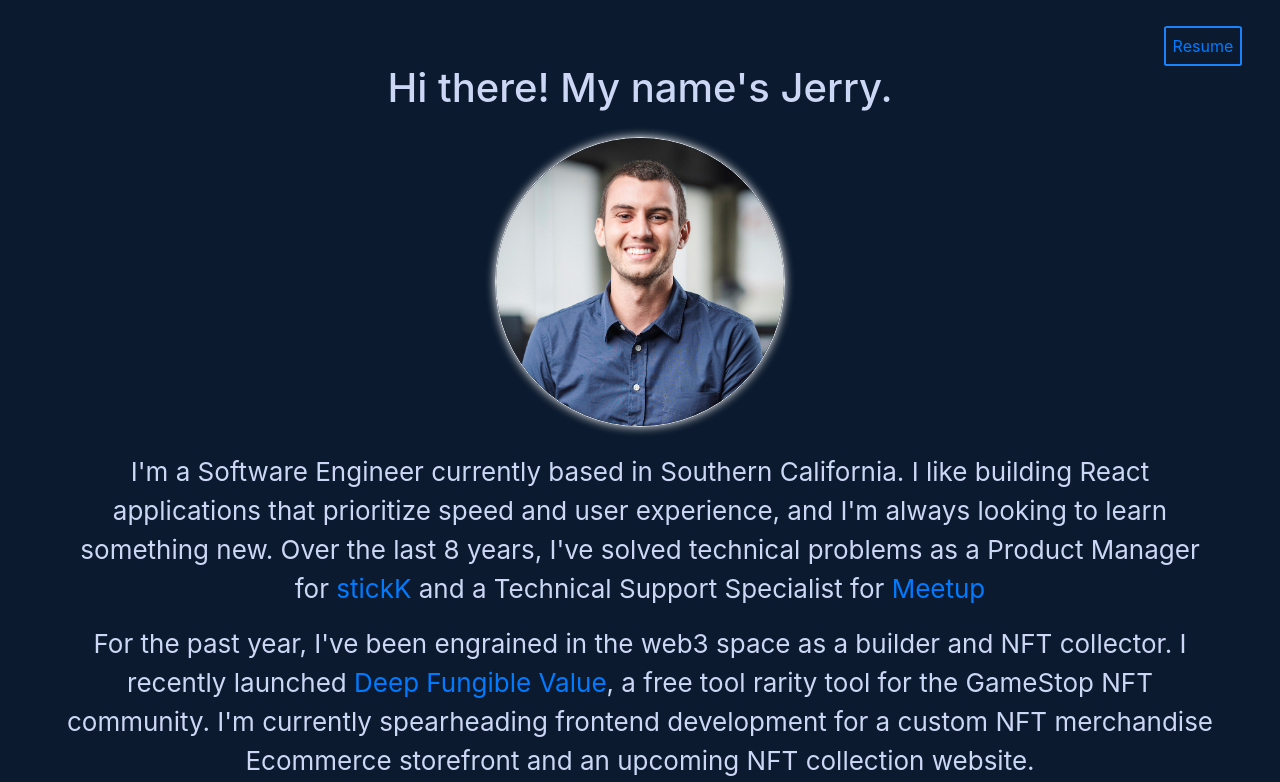
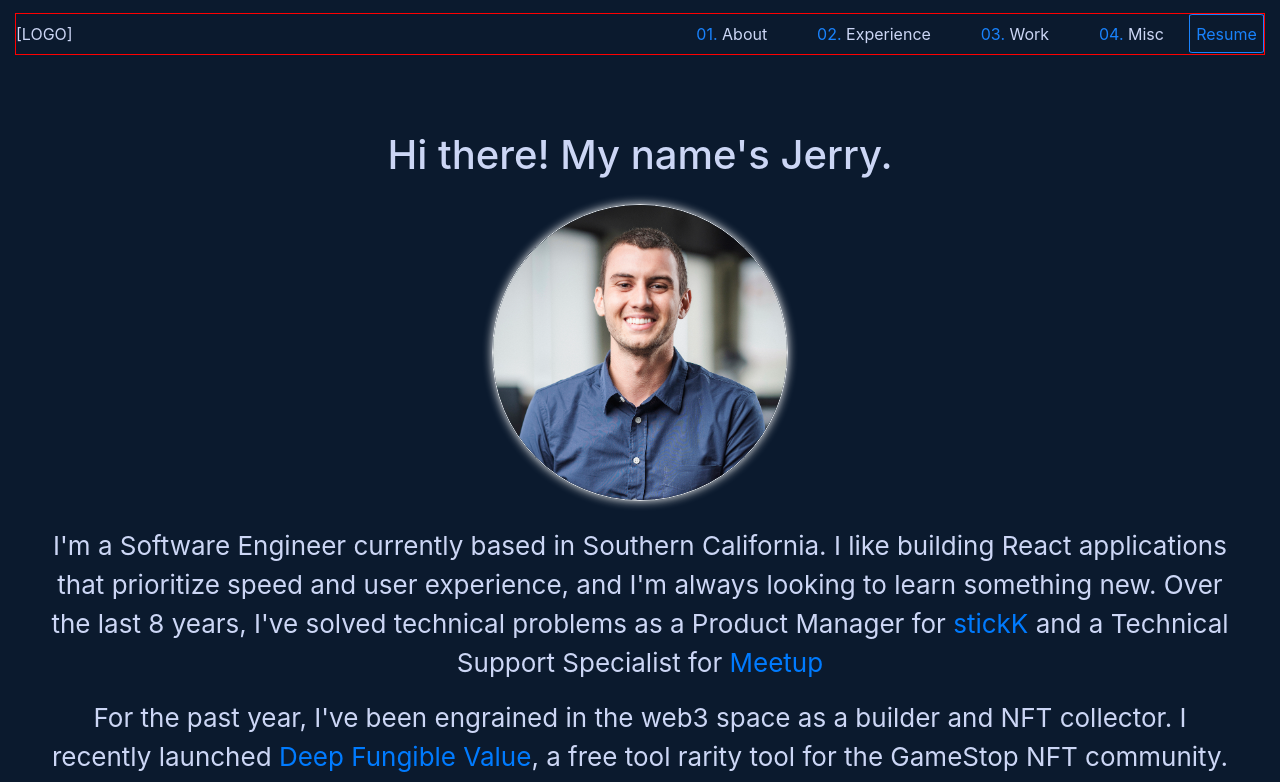
Before and after one commit to brownjer3/personal-website, a React (Create React App) app: page / in a window 1280 px wide. Shown: the top 782 px of the page. Built offline with nearby package versions, Linux system fonts and the light colour scheme.

Commit message:
add full navbar structure and styling

```diff
--- a/src/App.css
+++ b/src/App.css
@@ -11,38 +11,54 @@
 	flex-direction: column;
 	justify-content: flex-start;
 	font-size: calc(10px + 2vmin);
-	/* color: white; */
 	color: #ccd6f5;
-	padding: 0% 1%;
+	/* padding: 0% 1%; */
 }
 
 .top-nav {
-	position: fixed;
+	border: 1px solid red;
 	display: flex;
 	justify-content: end;
-	right: 0px;
+	align-items: center;
 	width: 100%;
 	font-size: 1rem;
-	margin: 2% 3%;
+	margin: 1% 0%;
 }
 
-.resume {
-	border: 2px solid #1982fc;
+.navbar-link {
+	margin: 0px 2%;
+}
+
+.navbar-number {
+	color: #1982fc;
+}
+
+.navbar-text {
+	color: #ccd6f5;
+	transition: 0.25s;
+}
+
+.navbar-text:hover {
+	color: #1982fc;
+	text-decoration: none;
+}
+
+.resume-box {
+	border: 1px solid #1982fc;
+	background-color: transparent;
 	border-radius: 5%;
 	padding: 0.5%;
 	color: #1982fc;
 	cursor: pointer;
-	transition: 1s;
+	/* transition: 1s; */
 }
 
-.resume:hover {
-	/* background-color: #1982fc; */
-	background: rgb(161, 204, 254);
+.resume-box:hover {
+	background-color: rgba(137, 178, 245, 0.1);
 }
 
-.resume-btn:hover {
-	text-decoration: none;
-	color: #1982fc;
+.logo {
+	margin-right: auto;
 }
 
 .projects {
--- a/src/mainComponents/Navbar.js
+++ b/src/mainComponents/Navbar.js
@@ -3,13 +3,32 @@
 const Navbar = () => {
 	return (
 		<div className="top-nav">
-			{/* <div>1</div>
-			<div>2</div> */}
-			<div className="resume">
-				<a href="#" className="resume-btn">
-					Resume
+			<div className="logo">[LOGO]</div>
+			<div className="navbar-link">
+				<span className="navbar-number">01.</span>{" "}
+				<a href="#about" className="navbar-text">
+					About
 				</a>
 			</div>
+			<div className="navbar-link">
+				<span className="navbar-number">02.</span>{" "}
+				<a href="#experience" className="navbar-text">
+					Experience
+				</a>
+			</div>
+			<div className="navbar-link">
+				<span className="navbar-number">03.</span>{" "}
+				<a href="#work" className="navbar-text">
+					Work
+				</a>
+			</div>
+			<div className="navbar-link">
+				<span className="navbar-number">04.</span>{" "}
+				<a href="#misc" className="navbar-text">
+					Misc
+				</a>
+			</div>
+			<div className="resume-box">Resume</div>
 		</div>
 	);
 };
```
